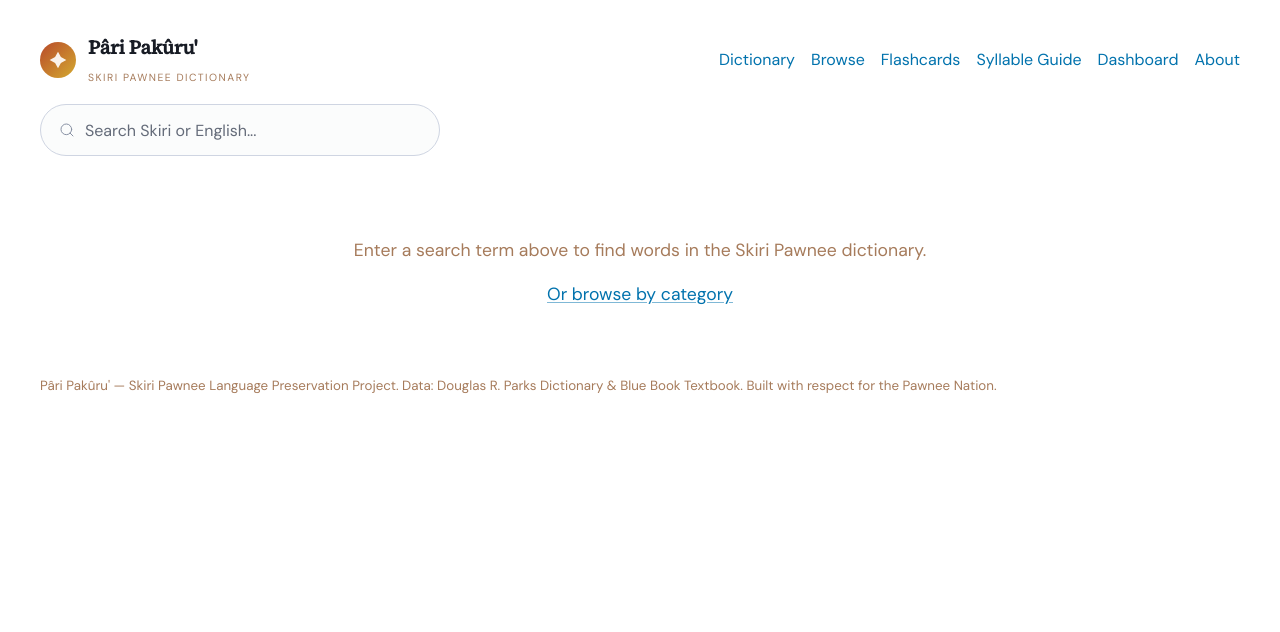
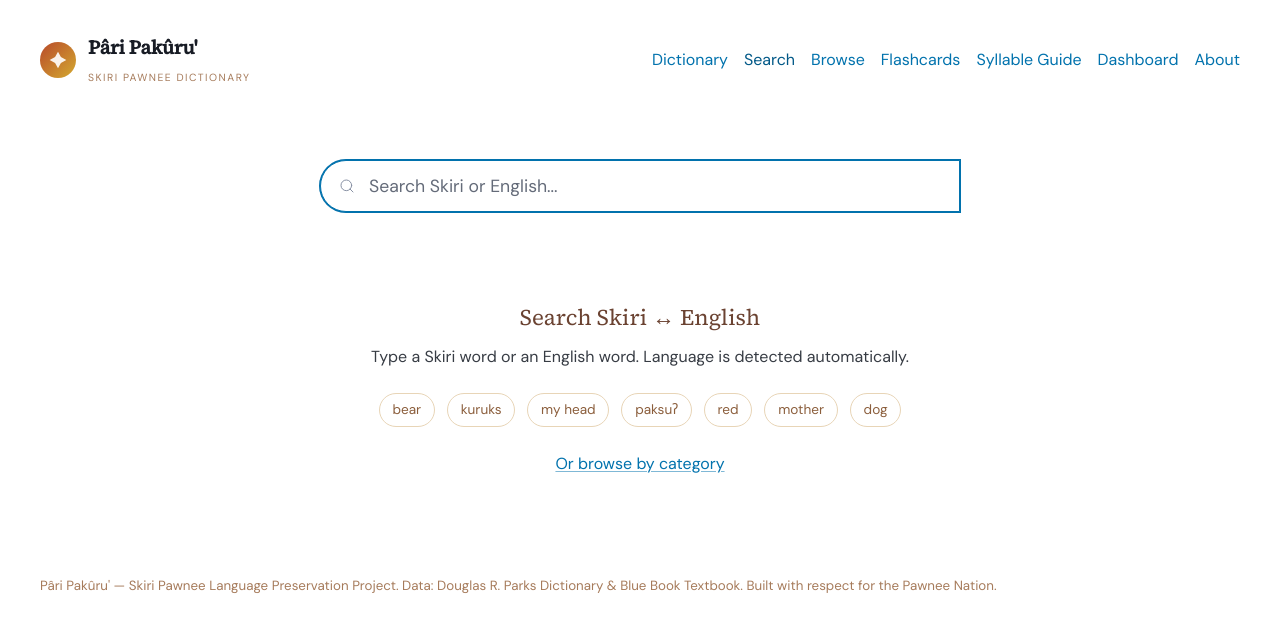
Before and after one commit to kevinsinkar/pari-pakuru, a Flask app: page /search in a window 1280 px wide. Shown: the top 632 px of the page. Run offline with Flask 3, Linux system fonts and the light colour scheme; data that the repository does not hold is empty; some libraries are stand-ins or nearby versions.

Commit message:
Improve web search ranking and fix kinship possession dispatch
Web search:
- Add verb_class filter, JSON API endpoint (/api/search)
- Improve search ranking: prefix match > contains > fuzzy,
  with BB-attested and data-completeness boosts
- Add aggressive fuzzy matching (strip glottals, collapse vowels,
  normalize c/ts/ch) for learner-friendly lookups
- Search examples via FTS and surface snippets in results
- Return detected_lang from search_combined for UI use

Possession engine:
- Fix kinship dispatch: always try kinship lookup first regardless
  of noun_class. Core kinship terms (atiraʔ, atiʔas, atikaʔ,
  tiwaat) are classified as plain "N" in the DB, not "N-KIN",
  so the old N-KIN gate routed them to agent possession instead
  of returning their suppletive kinship paradigms.
  Tests still 20/20.

Co-Authored-By: Claude Opus 4.6 <noreply@anthropic.com>

```diff
--- a/web/app.py
+++ b/web/app.py
@@ -107,19 +107,23 @@ def search_page():
     lang = request.args.get("lang", "auto")
     gram_class = request.args.get("class", None)
     tag = request.args.get("tag", None)
+    verb_class = request.args.get("verb_class", None)
     page = request.args.get("page", 1, type=int)
     per_page = 20
 
     if not query:
         return render_template("results.html", query="", results=[], total=0,
                                page=1, total_pages=0, lang=lang,
+                               detected_lang="auto",
                                gram_class=gram_class, tag=tag,
+                               verb_class=verb_class,
                                all_tags=db.get_all_tags(),
-                               all_classes=db.get_all_classes())
+                               all_classes=db.get_all_classes(),
+                               all_verb_classes=db.get_all_verb_classes())
 
-    results, total = search_combined(
+    results, total, detected_lang = search_combined(
         db, query, lang=lang, gram_class=gram_class, tag=tag,
-        page=page, per_page=per_page,
+        verb_class=verb_class, page=page, per_page=per_page,
     )
     total_pages = math.ceil(total / per_page) if total else 0
 
@@ -131,10 +135,13 @@ def search_page():
         page=page,
         total_pages=total_pages,
         lang=lang,
+        detected_lang=detected_lang,
         gram_class=gram_class,
         tag=tag,
+        verb_class=verb_class,
         all_tags=db.get_all_tags(),
         all_classes=db.get_all_classes(),
+        all_verb_classes=db.get_all_verb_classes(),
     )
 
 
@@ -146,6 +153,7 @@ def search_partial():
     lang = request.args.get("lang", "auto")
     gram_class = request.args.get("class", None)
     tag = request.args.get("tag", None)
+    verb_class = request.args.get("verb_class", None)
     page = request.args.get("page", 1, type=int)
 
     # Support direction param from the index page toggle
@@ -158,9 +166,9 @@ def search_partial():
     if not query:
         return ""
 
-    results, total = search_combined(
+    results, total, detected_lang = search_combined(
         db, query, lang=lang, gram_class=gram_class, tag=tag,
-        page=page, per_page=20,
+        verb_class=verb_class, page=page, per_page=20,
     )
     total_pages = math.ceil(total / 20) if total else 0
 
@@ -172,9 +180,58 @@ def search_partial():
         page=page,
         total_pages=total_pages,
         lang=lang,
+        detected_lang=detected_lang,
         gram_class=gram_class,
         tag=tag,
+        verb_class=verb_class,
     )
+
+
+@app.route("/api/search")
+def api_search():
+    """JSON API endpoint for search. Powers future AJAX and external consumers."""
+    db = get_db()
+    query = request.args.get("q", "").strip()
+    lang = request.args.get("lang", "auto")
+    gram_class = request.args.get("class", None)
+    tag = request.args.get("tag", None)
+    verb_class = request.args.get("verb_class", None)
+    limit = request.args.get("limit", 25, type=int)
+    limit = min(limit, 100)  # cap at 100
+    page = request.args.get("page", 1, type=int)
+
+    if not query:
+        return jsonify({"query": "", "results": [], "total": 0,
+                        "detected_lang": "auto"})
+
+    results, total, detected_lang = search_combined(
+        db, query, lang=lang, gram_class=gram_class, tag=tag,
+        verb_class=verb_class, page=page, per_page=limit,
+    )
+
+    return jsonify({
+        "query": query,
+        "detected_lang": detected_lang,
+        "total": total,
+        "page": page,
+        "per_page": limit,
+        "results": [
+            {
+                "entry_id": r.entry_id,
+                "headword": r.headword,
+                "normalized_form": r.normalized_form,
+                "simplified_pronunciation": r.simplified_pronunciation,
+                "grammatical_class": r.grammatical_class,
+                "verb_class": r.verb_class,
+                "first_gloss": r.first_gloss,
+                "blue_book_attested": r.blue_book_attested,
+                "tags": r.tags,
+                "example_snippet": r.example_snippet,
+                "url": f"/entry/{r.entry_id}",
+            }
+            for r in results
+        ],
+    })
 
 
 @app.route("/entry/<path:entry_id>")
--- a/web/templates/_entry_card.html
+++ b/web/templates/_entry_card.html
@@ -53,6 +53,12 @@
   <div class="entry-card-body">
     <p class="gloss">{{ entry.first_gloss }}</p>
 
+    {% if entry.example_snippet %}
+    <p style="margin-top:0.35rem; font-size:0.8rem; color:var(--earth-500); font-style:italic;">
+      Example: "{{ entry.example_snippet[:120] }}{% if entry.example_snippet|length > 120 %}...{% endif %}"
+    </p>
+    {% endif %}
+
     {% if entry.tags %}
     <div style="margin-top:0.5rem; display:flex; flex-wrap:wrap; gap:0.25rem;">
       {% for tag in entry.tags[:5] %}
--- a/web/templates/base.html
+++ b/web/templates/base.html
@@ -46,6 +46,7 @@
       </ul>
       <ul>
         <li><a href="/" {% if active_page == 'home' %}aria-current="page"{% endif %}>Dictionary</a></li>
+        <li><a href="/search" {% if active_page == 'search' %}aria-current="page"{% endif %}>Search</a></li>
         <li><a href="/browse" {% if active_page == 'browse' %}aria-current="page"{% endif %}>Browse</a></li>
         <li><a href="/flashcards" {% if active_page == 'flashcards' %}aria-current="page"{% endif %}>Flashcards</a></li>
         <li><a href="/guide" {% if active_page == 'guide' %}aria-current="page"{% endif %}>Syllable Guide</a></li>
--- a/web/templates/index.html
+++ b/web/templates/index.html
@@ -28,8 +28,8 @@
       </label>
     </fieldset>
 
-    {# Search input with HTMX live updates #}
-    <div role="search" style="position:relative;">
+    {# Search input with HTMX live updates + form submit to full search page #}
+    <form action="/search" method="get" role="search" style="position:relative;" id="hero-search-form">
       <input
         type="search"
         name="q"
@@ -49,7 +49,7 @@
            width="18" height="18" viewBox="0 0 24 24" fill="none" stroke="currentColor" stroke-width="2">
         <circle cx="11" cy="11" r="8"/><path d="M21 21l-4.35-4.35"/>
       </svg>
-    </div>
+    </form>
 
     {# Quick-access hint chips #}
     <div style="display:flex; gap:0.5rem; flex-wrap:wrap; margin-top:0.5rem; justify-content:center;">
--- a/web/templates/results.html
+++ b/web/templates/results.html
@@ -1,23 +1,55 @@
 {% extends "base.html" %}
+{% set active_page = 'search' %}
 
-{% block title %}Search: {{ query }}{% endblock %}
+{% block title %}{% if query %}Search: {{ query }}{% else %}Search{% endif %}{% endblock %}
+
+{% block header_search %}{% endblock %}
 
 {% block content %}
+<!-- Search box at the top of the results page -->
+<section class="hero-search" style="margin-bottom:1.5rem;">
+  <form action="/search" method="get" role="search" style="position:relative;">
+    <input
+      type="search"
+      name="q"
+      placeholder="Search Skiri or English..."
+      value="{{ query }}"
+      autocomplete="off"
+      autofocus
+      aria-label="Search the dictionary"
+      style="padding-left:3rem; font-size:1.1em;"
+    >
+    <svg style="position:absolute; left:1rem; top:50%; transform:translateY(-50%); color:var(--earth-400);"
+         width="18" height="18" viewBox="0 0 24 24" fill="none" stroke="currentColor" stroke-width="2">
+      <circle cx="11" cy="11" r="8"/><path d="M21 21l-4.35-4.35"/>
+    </svg>
+    {% if gram_class %}<input type="hidden" name="class" value="{{ gram_class }}">{% endif %}
+    {% if tag %}<input type="hidden" name="tag" value="{{ tag }}">{% endif %}
+    {% if verb_class %}<input type="hidden" name="verb_class" value="{{ verb_class }}">{% endif %}
+  </form>
+</section>
+
 {% if query %}
-<h2>Search: "{{ query }}"</h2>
-
-{% if gram_class or tag %}
-<p>
-    Filters:
-    {% if gram_class %}
-    <span class="badge badge-class">{{ gram_class }}</span>
-    <a href="/search?q={{ query }}&lang={{ lang }}{% if tag %}&tag={{ tag }}{% endif %}"><small>(remove)</small></a>
-    {% endif %}
-    {% if tag %}
-    <span class="badge badge-tag">{{ tag }}</span>
-    <a href="/search?q={{ query }}&lang={{ lang }}{% if gram_class %}&class={{ gram_class }}{% endif %}"><small>(remove)</small></a>
-    {% endif %}
-</p>
+{# Active filter chips #}
+{% if gram_class or tag or verb_class %}
+<div style="display:flex; gap:0.5rem; flex-wrap:wrap; margin-bottom:1rem; align-items:center;">
+  <small style="color:var(--earth-500);">Filters:</small>
+  {% if gram_class %}
+  <a href="/search?q={{ query }}&lang={{ lang }}{% if tag %}&tag={{ tag }}{% endif %}{% if verb_class %}&verb_class={{ verb_class }}{% endif %}"
+     class="badge badge-class" style="text-decoration:none; cursor:pointer;"
+     title="Remove filter">{{ gram_class }} &times;</a>
+  {% endif %}
+  {% if verb_class %}
+  <a href="/search?q={{ query }}&lang={{ lang }}{% if gram_class %}&class={{ gram_class }}{% endif %}{% if tag %}&tag={{ tag }}{% endif %}"
+     class="badge badge-verb-class" style="text-decoration:none; cursor:pointer;"
+     title="Remove filter">Class {{ verb_class }} &times;</a>
+  {% endif %}
+  {% if tag %}
+  <a href="/search?q={{ query }}&lang={{ lang }}{% if gram_class %}&class={{ gram_class }}{% endif %}{% if verb_class %}&verb_class={{ verb_class }}{% endif %}"
+     class="badge badge-tag" style="text-decoration:none; cursor:pointer;"
+     title="Remove filter">{{ tag }} &times;</a>
+  {% endif %}
+</div>
 {% endif %}
 
 <div class="search-layout">
@@ -32,7 +64,7 @@
             <ul class="filter-list">
                 {% for cls, count in all_classes[:20] %}
                 <li>
-                    <a href="/search?q={{ query }}&lang={{ lang }}&class={{ cls }}{% if tag %}&tag={{ tag }}{% endif %}"
+                    <a href="/search?q={{ query }}&lang={{ lang }}&class={{ cls }}{% if tag %}&tag={{ tag }}{% endif %}{% if verb_class %}&verb_class={{ verb_class }}{% endif %}"
                        {% if gram_class == cls %}class="active"{% endif %}>
                         {{ cls }} <small>({{ count }})</small>
                     </a>
@@ -41,13 +73,30 @@
             </ul>
         </details>
 
+        {% if all_verb_classes %}
+        <h4>Verb Class</h4>
+        <details{% if verb_class %} open{% endif %}>
+            <summary>{{ all_verb_classes|length }} classes</summary>
+            <ul class="filter-list">
+                {% for vc, count in all_verb_classes[:15] %}
+                <li>
+                    <a href="/search?q={{ query }}&lang={{ lang }}{% if gram_class %}&class={{ gram_class }}{% endif %}{% if tag %}&tag={{ tag }}{% endif %}&verb_class={{ vc }}"
+                       {% if verb_class == vc %}class="active"{% endif %}>
+                        {{ vc }} <small>({{ count }})</small>
+                    </a>
+                </li>
+                {% endfor %}
+            </ul>
+        </details>
+        {% endif %}
+
         <h4>Semantic Category</h4>
         <details{% if tag %} open{% endif %}>
             <summary>{{ all_tags|length }} categories</summary>
             <ul class="filter-list">
                 {% for t, count in all_tags %}
                 <li>
-                    <a href="/search?q={{ query }}&lang={{ lang }}{% if gram_class %}&class={{ gram_class }}{% endif %}&tag={{ t }}"
+                    <a href="/search?q={{ query }}&lang={{ lang }}{% if gram_class %}&class={{ gram_class }}{% endif %}{% if verb_class %}&verb_class={{ verb_class }}{% endif %}&tag={{ t }}"
                        {% if tag == t %}class="active"{% endif %}>
                         {{ t }} <small>({{ count }})</small>
                     </a>
@@ -59,9 +108,24 @@
 </div>
 
 {% else %}
-<div class="hero" style="padding-top: 3em;">
-    <p>Enter a search term above to find words in the Skiri Pawnee dictionary.</p>
-    <p><a href="/browse">Or browse by category</a></p>
+{# Empty state -- no query yet #}
+<div style="text-align:center; padding:3em 1em; color:var(--earth-500);">
+  <p class="font-serif" style="font-size:1.4rem; color:var(--earth-700); margin-bottom:0.5rem;">
+    Search Skiri &#8596; English
+  </p>
+  <p style="margin-bottom:1.5rem;">
+    Type a Skiri word or an English word. Language is detected automatically.
+  </p>
+  <div style="display:flex; gap:0.75rem; flex-wrap:wrap; justify-content:center; margin-bottom:1.5rem;">
+    <a href="/search?q=bear" class="cat-tag" style="font-size:0.85rem; padding:0.3rem 0.8rem;">bear</a>
+    <a href="/search?q=kuruks" class="cat-tag" style="font-size:0.85rem; padding:0.3rem 0.8rem;">kuruks</a>
+    <a href="/search?q=my+head" class="cat-tag" style="font-size:0.85rem; padding:0.3rem 0.8rem;">my head</a>
+    <a href="/search?q=paksu%CA%94" class="cat-tag" style="font-size:0.85rem; padding:0.3rem 0.8rem;">paksu&#x0294;</a>
+    <a href="/search?q=red" class="cat-tag" style="font-size:0.85rem; padding:0.3rem 0.8rem;">red</a>
+    <a href="/search?q=mother" class="cat-tag" style="font-size:0.85rem; padding:0.3rem 0.8rem;">mother</a>
+    <a href="/search?q=dog" class="cat-tag" style="font-size:0.85rem; padding:0.3rem 0.8rem;">dog</a>
+  </div>
+  <p><a href="/browse">Or browse by category</a></p>
 </div>
 {% endif %}
 {% endblock %}
```
Also changed, not shown: pari_pakuru_project_scope.md (+1 -1 lines), scripts/possession_engine.py (+26 -21 lines), web/db.py (+10 -0 lines), web/search.py (+139 -20 lines), web/templates/_results_body.html (+12 -5 lines).
